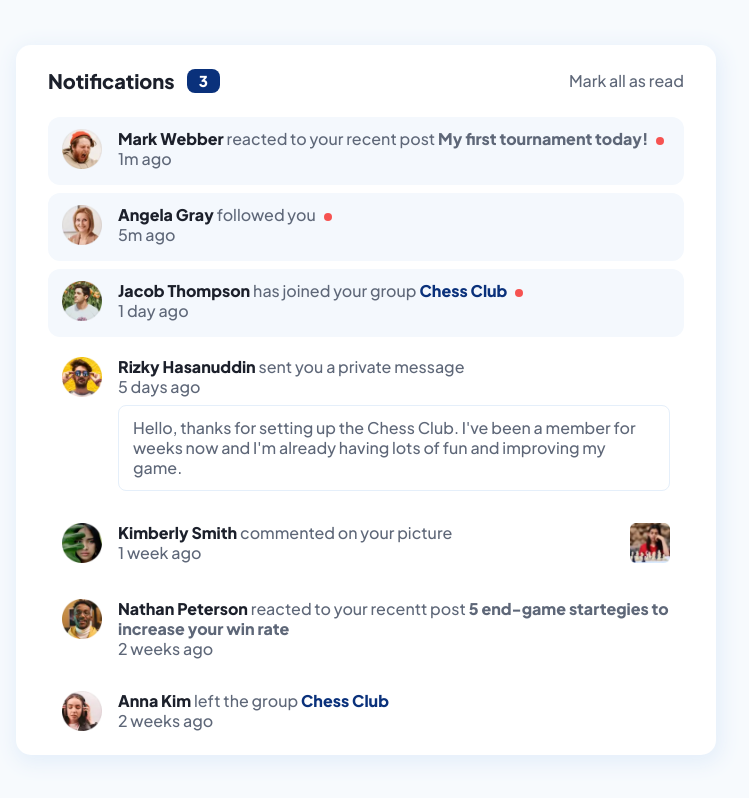
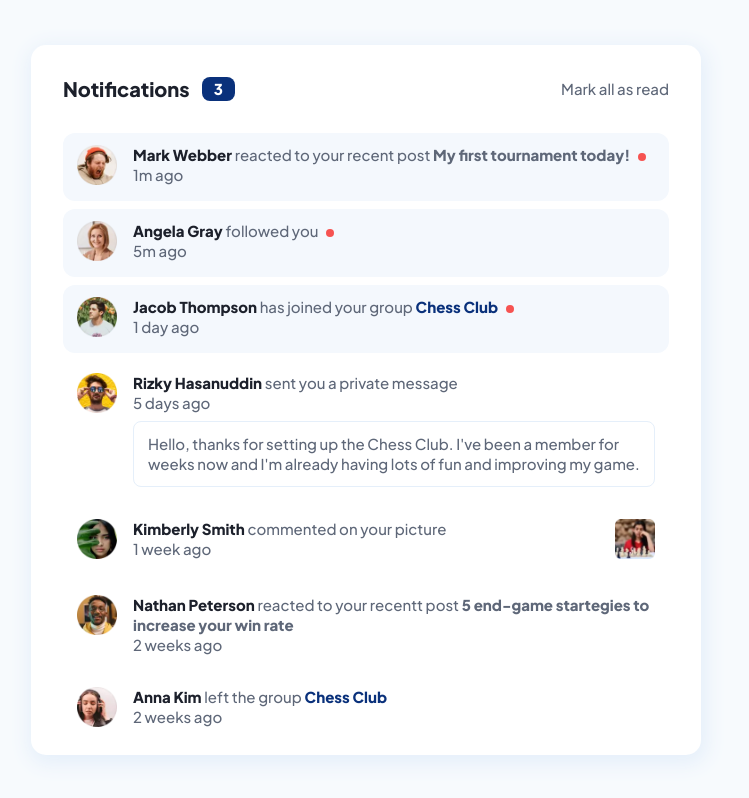
Before and after one commit to browyn/notification-page-app, a React (Create React App) app: page / in a window 1280 px wide. Shown: the whole page, without its empty margins (274-1023 px from the left). Built offline with nearby package versions, Linux system fonts and the light colour scheme.

Commit message:
Added hover effects

```diff
--- a/src/components/styles.scss
+++ b/src/components/styles.scss
@@ -2,16 +2,16 @@
 @import "../sass/mixins";
 
 .card-component {
-    width: 700px;
-    max-width: 700px;
+    width: 670px;
+    max-width: 670px;
     height: 710px;
     margin: auto;
-    padding: 24px 32px;
+    padding: 32px 32px;
     border-radius: 15px;
     box-shadow: 2px 5px 20px 4px $lightGrayishBlue1;
     display: flex;
     flex-direction: column;
-    gap: 24px;
+    gap: 32px;
     background: $white;
 
     @media only screen and (max-width: 575px) {
--- a/src/index.scss
+++ b/src/index.scss
@@ -9,7 +9,7 @@
 }
 
 body {
-    font-size: 16px;
+    font-size: 15px;
     font-family: 'Plus Jakarta Sans', sans-serif;
     background: $veryLightGrayishBlue;
     color: $darkGrayishBlue;
```
